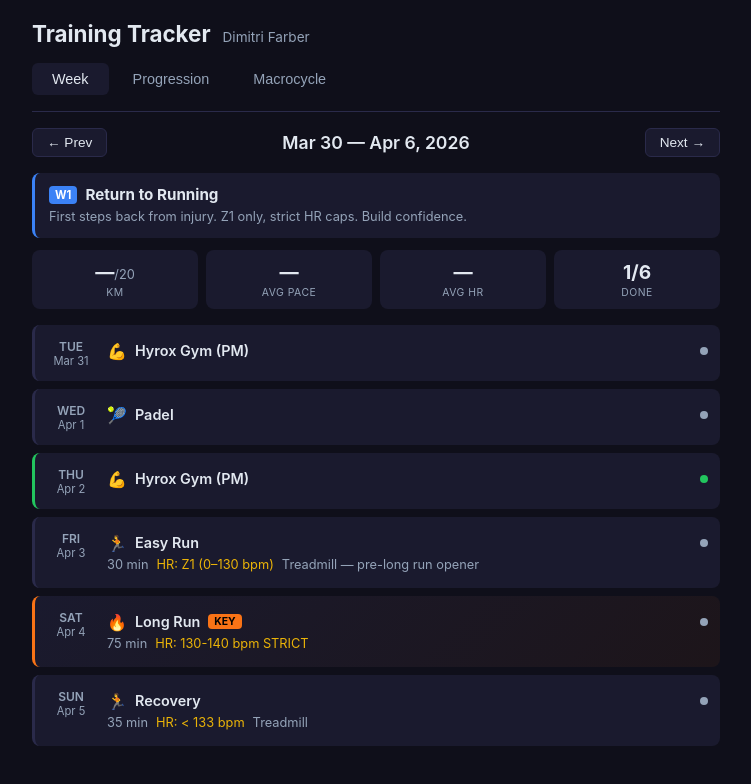
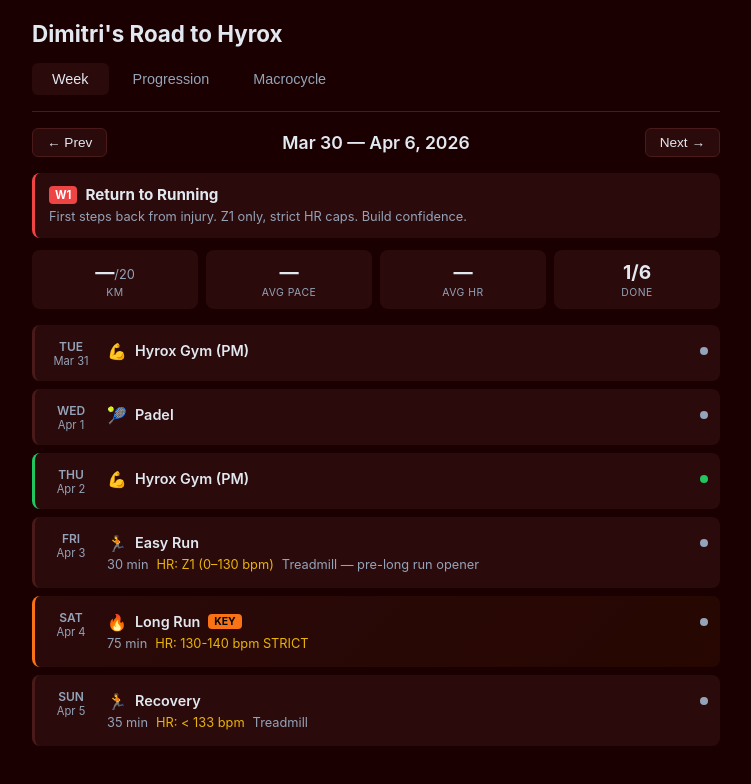
Before and after one commit to dimitri-frb/training-tracker, a React (Vite) app: page / in a window 1280 px wide. Shown: the top 784 px of the page, without its empty margins (264-1015 px from the left). Built offline with nearby package versions, Linux system fonts and the light colour scheme.

Commit message:
Red theme + title: Dimitri's Road to Hyrox
Co-Authored-By: Claude Opus 4.6 (1M context) <noreply@anthropic.com>

```diff
--- a/src/App.css
+++ b/src/App.css
@@ -1,12 +1,12 @@
 /* ========== BASE ========== */
 :root {
-  --bg: #0f0f1a;
-  --surface: #1a1a2e;
-  --surface2: #222240;
-  --border: #2a2a4a;
+  --bg: #1a0000;
+  --surface: #2a0a0a;
+  --surface2: #3a1111;
+  --border: #4a1a1a;
   --text: #e2e8f0;
   --text-muted: #94a3b8;
-  --accent: #3b82f6;
+  --accent: #ef4444;
   --green: #22c55e;
   --orange: #f97316;
   --red: #ef4444;
--- a/src/App.jsx
+++ b/src/App.jsx
@@ -19,8 +19,7 @@ export default function App() {
   return (
     <div className="app">
       <header className="app-header">
-        <h1>Training Tracker</h1>
-        <span className="athlete-name">{ATHLETE.name}</span>
+        <h1>Dimitri's Road to Hyrox</h1>
       </header>
 
       <nav className="tab-nav">
```
